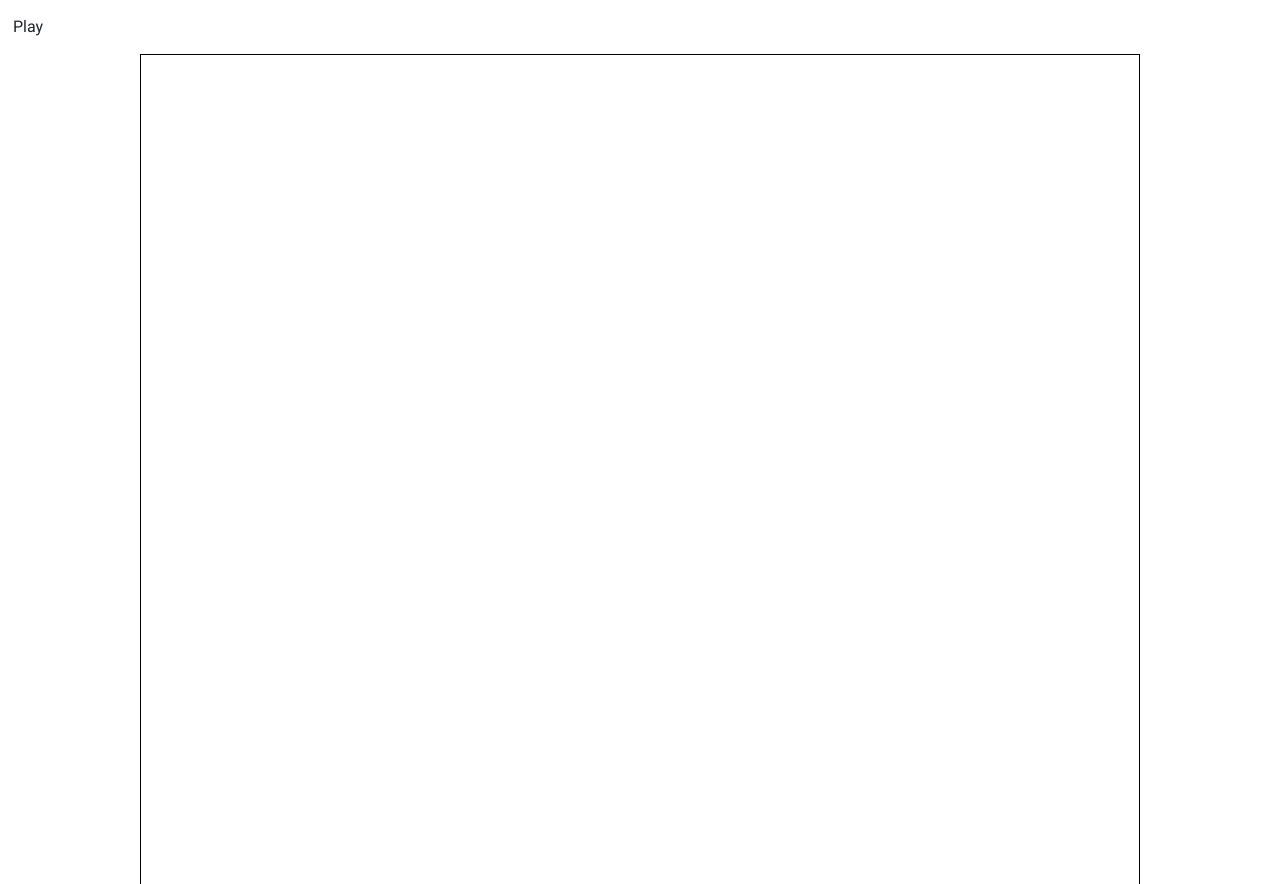
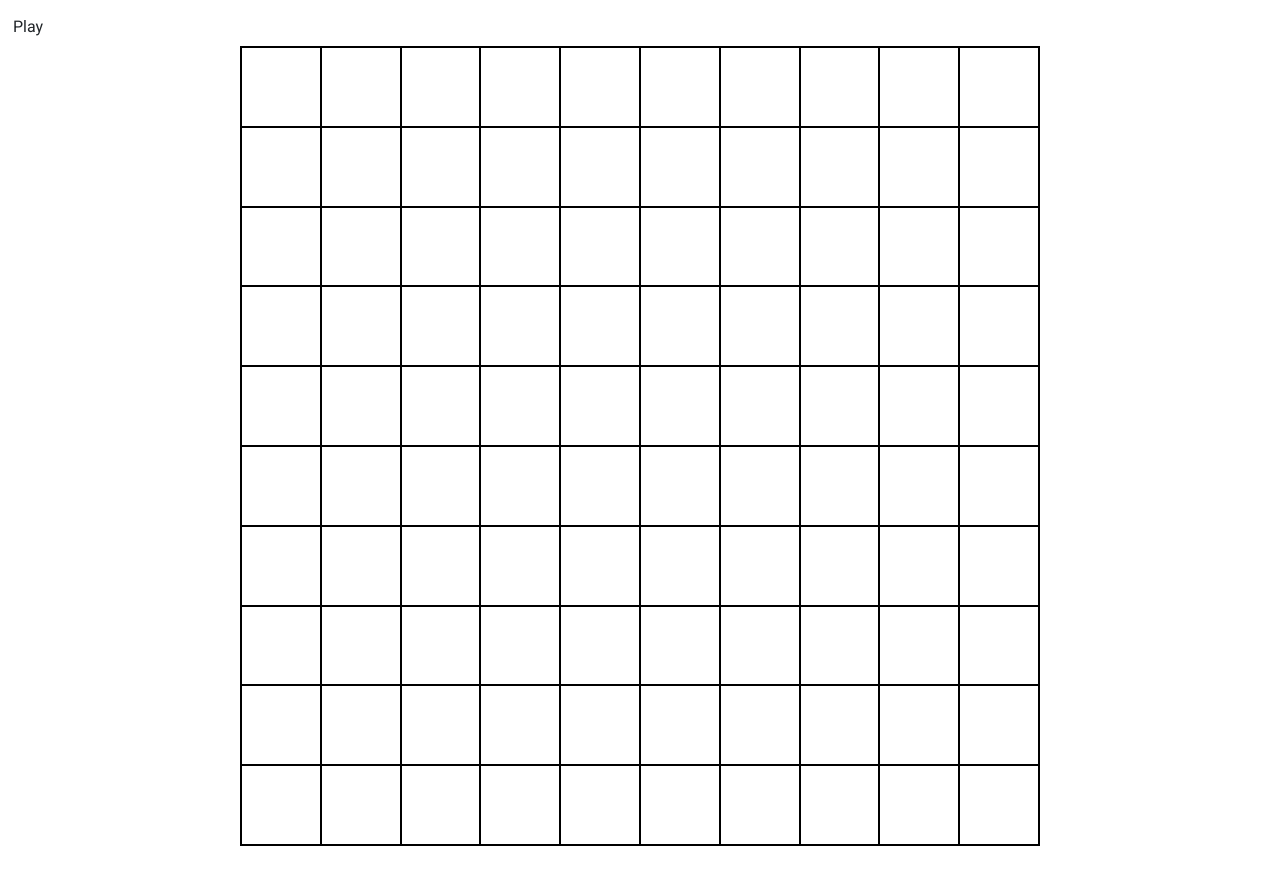
Before and after one commit to MatteoRuffa/js-campominato-grid, a plain HTML site: page index.html in a window 1280 px wide. Both pictures are taken after a click on the button "Play". Shown: the top 884 px of the page. After the commit the page ends 846 px from the top, so only its background shows below. Drawn offline with nearby package versions, Linux system fonts and the light colour scheme.

Commit message:
add grid

```diff
--- a/css/style.css
+++ b/css/style.css
@@ -1,3 +1,4 @@
+
 body {
     font-family: "Roboto", sans-serif;
     font-weight: 300;
@@ -5,8 +6,20 @@ body {
 }
 
 .big-box {
-    width: 1000px;
-    height: 1000px;
+    width: 800px;
+    height: 800px;
     border: 1px solid black;
     margin: 0 auto;
+    display: flex;
+    flex-wrap: wrap;
+    justify-content: center;
+    align-items: center;
+    text-align: center;
+    cursor: pointer;
 }
+
+.box {
+    width: calc(100% / 10);
+    height: calc(100% / 10);
+    border: 1px solid black;
+}
--- a/index.html
+++ b/index.html
@@ -24,9 +24,9 @@
         <button type="button" class="btn">Play</button>
     </header>
     <main>
-        <div class="container p-2">
+        <section class="container">
 
-        </div>
+        </section>
     </main>
     <footer>
 
--- a/js-script/script.js
+++ b/js-script/script.js
@@ -20,7 +20,20 @@ const elButton = document.querySelector('.btn');
 
 elButton.addEventListener('click', function(){
     const elBigSquare = document.createElement("div");
-    elBigSquare.classList = 'big-box';
+    elBigSquare.classList.add('big-box');
     console.log(elBigSquare);
     document.querySelector('.container').appendChild(elBigSquare);
+
+    // genero 100 quadrati piu piccoli dentro il bigsquare
+        // genro una funzione per creare i quadrati
+    function generateSquare() {
+        const square = document.createElement('div');
+        square.classList.add('box');
+        return square;
+    }
+        // uso la funzione dentro un ciclo per definire il numero di quadrati che voglio
+    for ( let i = 0; i < 100; i++) {
+        elBigSquare.appendChild(generateSquare());
+    }
+
 });
```
